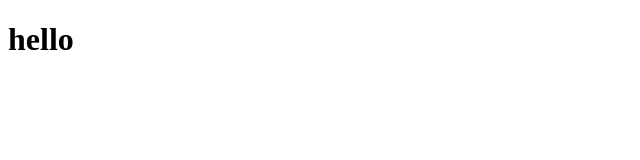
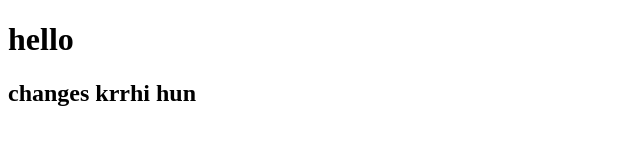
Before and after one commit to lalalaibaa/pro, a plain HTML site: page index.html in a window 1280 px wide. Shown: the whole page, without its empty margins (0-640 px from the left). Drawn offline with Linux system fonts and the light colour scheme.

Commit message:
msg derhi hun

```diff
--- a/index.html
+++ b/index.html
@@ -7,5 +7,6 @@
 </head>
 <body>
     <h1>hello</h1>
+    <h2>changes krrhi hun</h2>
 </body>
 </html>
```
Also changed, not shown: style.css (added).
